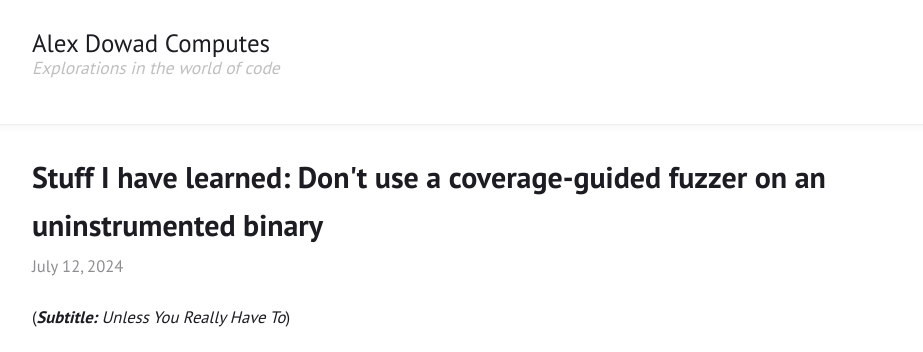
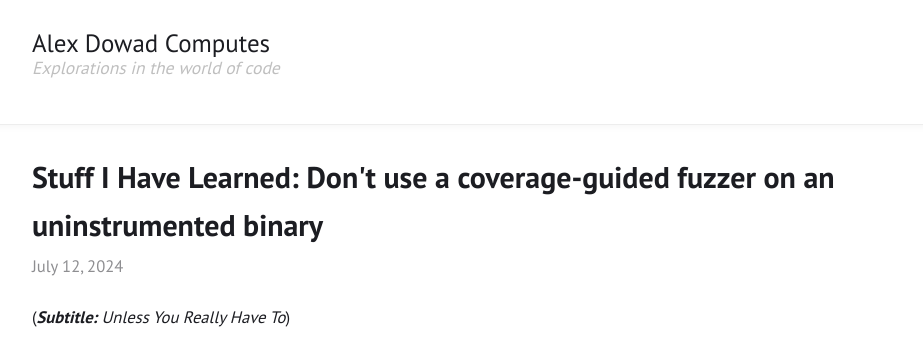
Before and after one commit to alexdowad/alexdowad.github.io, a Jekyll site: the page built from _posts/2024-07-12-dont-fuzz-uninstrumented-binary.markdown, in a window 1280 px wide. Shown: the top 352 px of the page, without its empty margins (178-1101 px from the left). Built offline with Jekyll 4.4.1, drawn with Linux system fonts in a browser that asks for light colours.

```diff
--- a/_posts/2024-07-12-dont-fuzz-uninstrumented-binary.markdown
+++ b/_posts/2024-07-12-dont-fuzz-uninstrumented-binary.markdown
@@ -1,6 +1,6 @@
 ---
 layout: post
-title:  "Stuff I have learned: Don't use a coverage-guided fuzzer on an uninstrumented binary"
+title:  "Stuff I Have Learned: Don't use a coverage-guided fuzzer on an uninstrumented binary"
 date:   2024-07-12
 categories:
   - fuzzing
```
